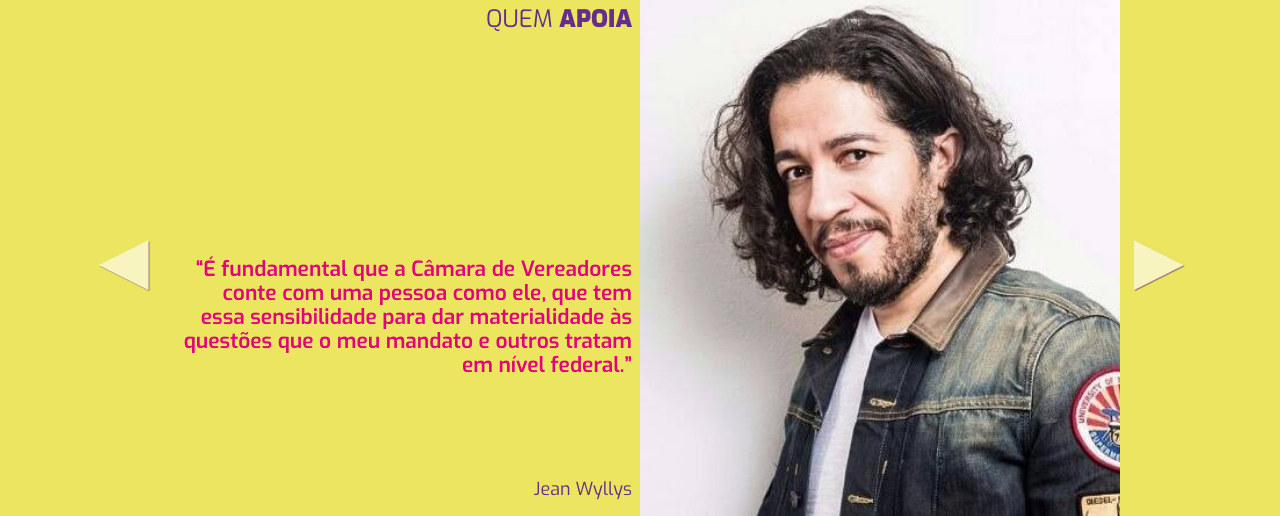
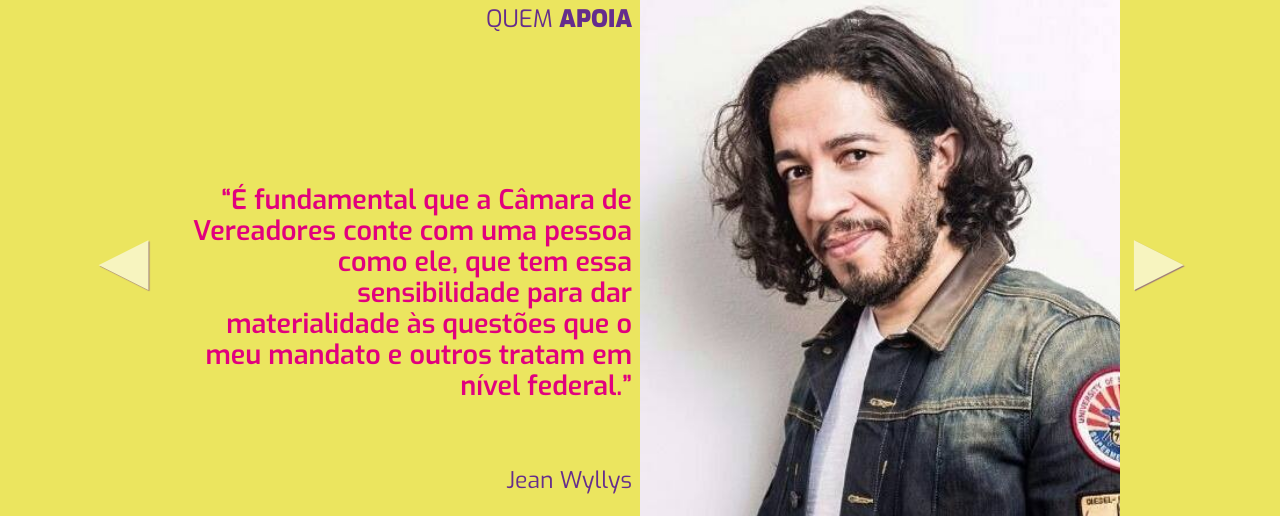
Before and after one commit to davidmiranda50500/davidmiranda50500.github.io, a website: page index.html in a window 1280 px wide. Shown: the part 1317-1833 px from the top of the page. Drawn offline with nearby package versions, Linux system fonts and the light colour scheme; grey boxes are pictures that could not be loaded.

Commit message:
voltando estilos com letras maiores no apoio em telas maiores

```diff
--- a/sass/style.scss
+++ b/sass/style.scss
@@ -299,13 +299,20 @@ $slider-height: 520px;
 		margin: 0;
 		@media #{media_query('big')}, #{media_query('medium')} {
 			align-self: flex-end;
-			font-size: 21px;
+			font-size: 27px;
 			padding-left: 1em;
 		}
+		@media #{media_query('medium')} {
+			font-size: 21px;
+		}
 	}
+
 	h3 {
 		@media #{media_query('big')}, #{media_query('medium')} {
 			align-self: flex-end;
+			font-size: 23px;
+		}
+		@media #{media_query('medium')} {
 			font-size: 18px;
 		}
 		color: $purple;
```
Also changed, not shown: sass/style.css.
